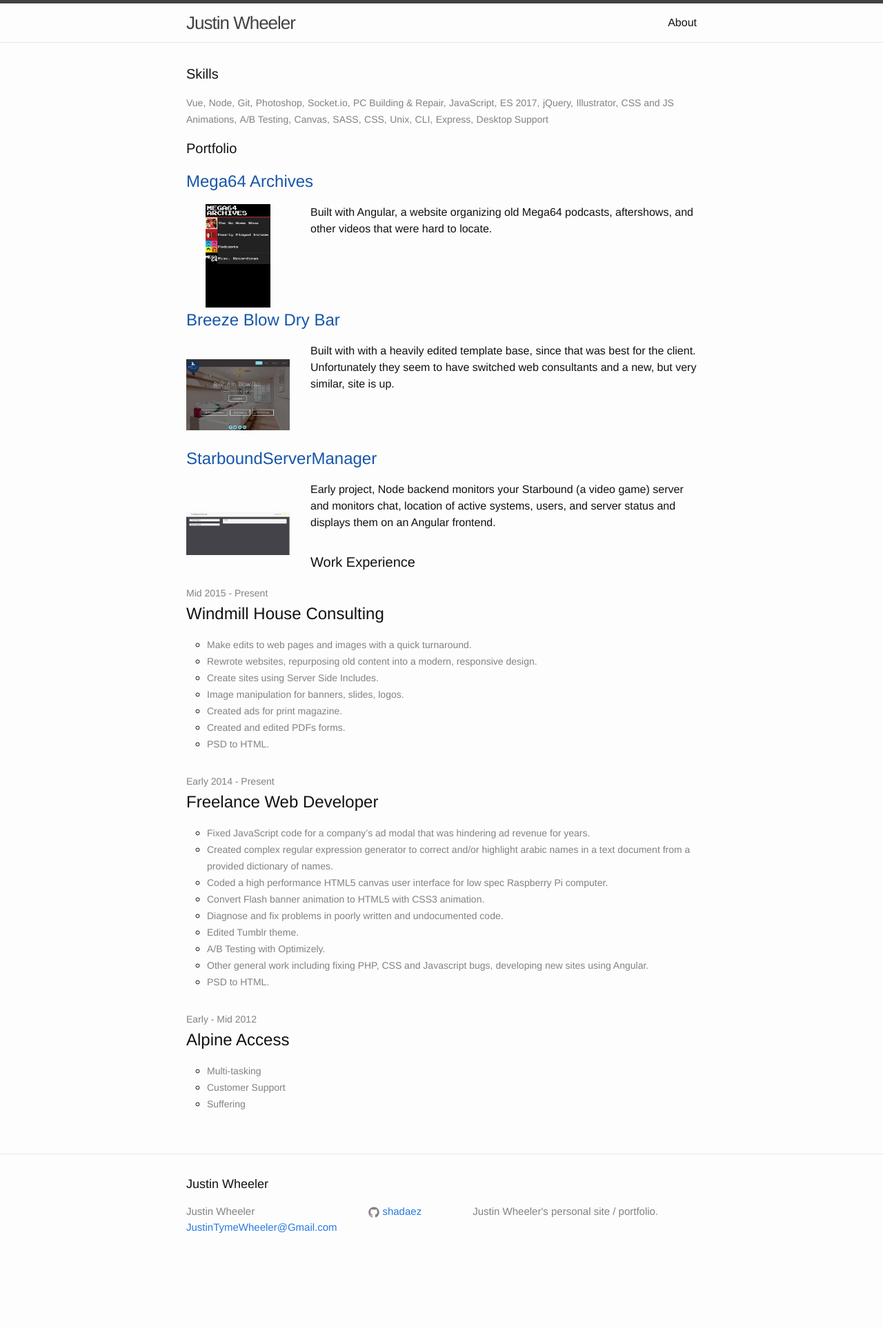
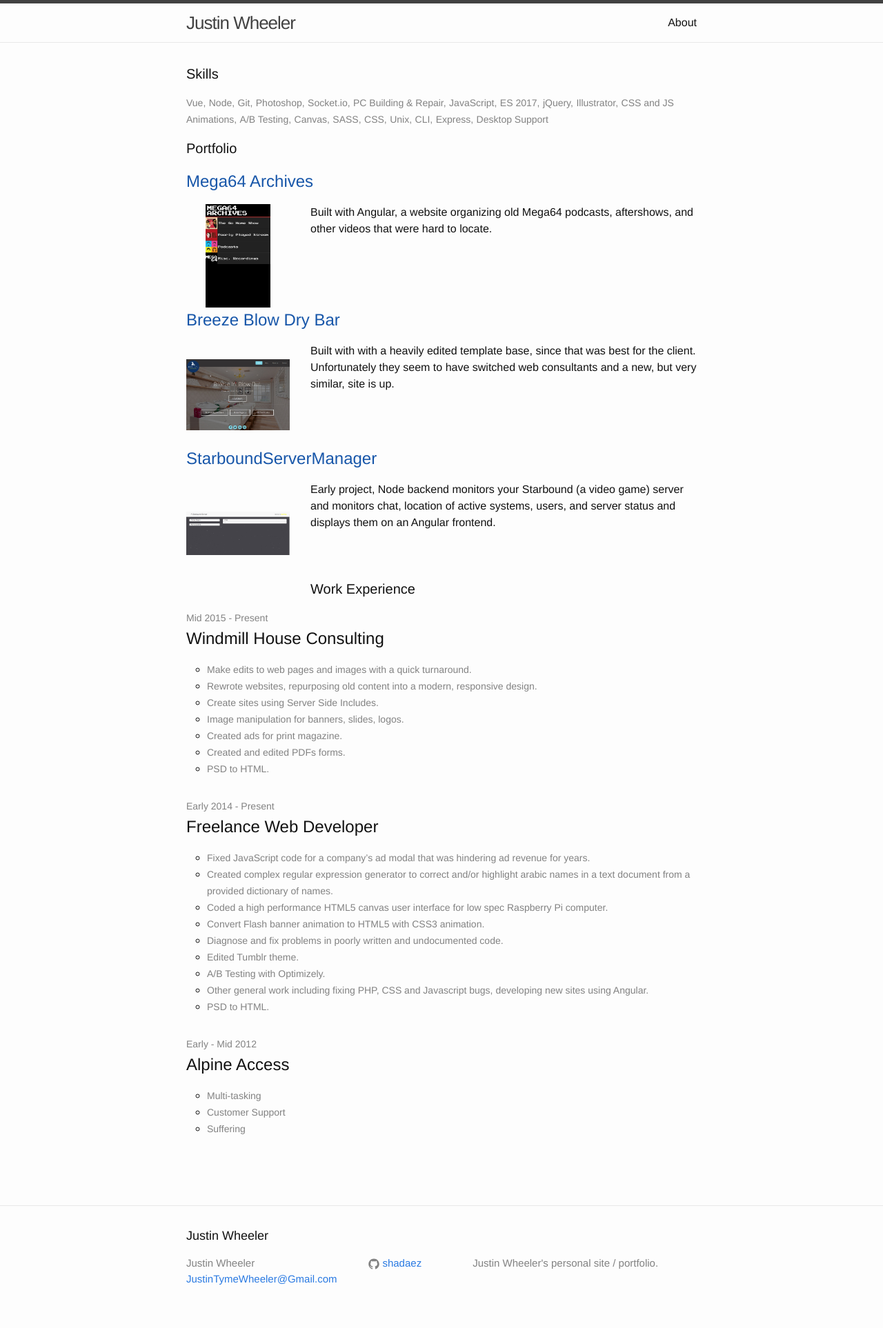
Before and after one commit to Shadaez/shadaez.github.io, a Jekyll site: the page built from index.html, in a window 1280 px wide. Shown: the whole page at 69% size. Built offline with Jekyll 4.4.1, drawn with Linux system fonts in a browser that asks for light colours; before the commit the page ends 1851 px from its top, so only the background shows below that.

Commit message:
clearfix fix

```diff
--- a/_sass/_layout.scss
+++ b/_sass/_layout.scss
@@ -179,6 +179,12 @@
     margin-left: 0;
     list-style: none;
 
+    &:after{
+      clear: both;
+      display: inline-block;
+      content: '';
+    }
+
     &.skill{
       > li{
         display: inline;
@@ -193,10 +199,6 @@
           content: ',';
           display: inline;
         }
-      }
-
-      &:after{
-        clear: both;
       }
     }
 
```
